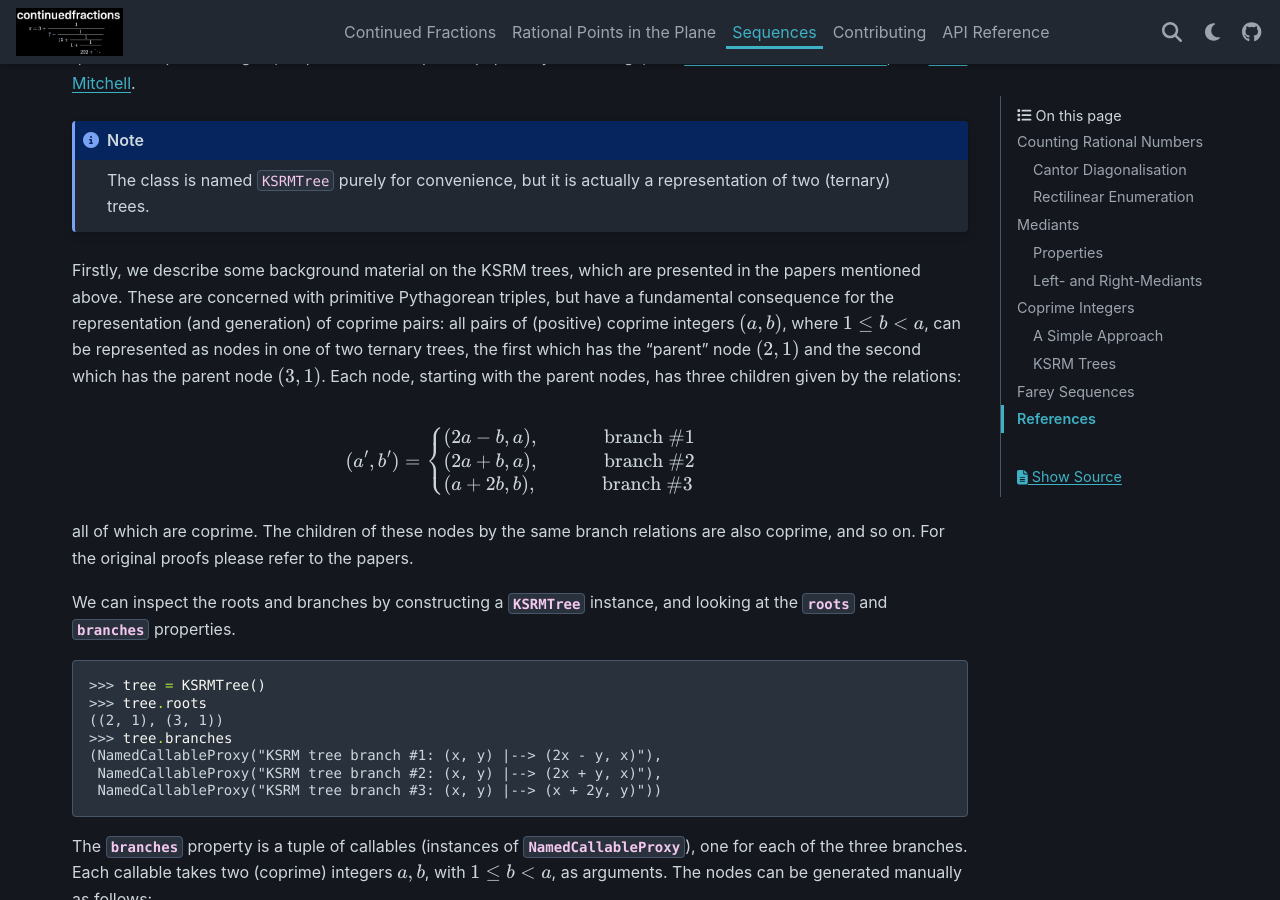
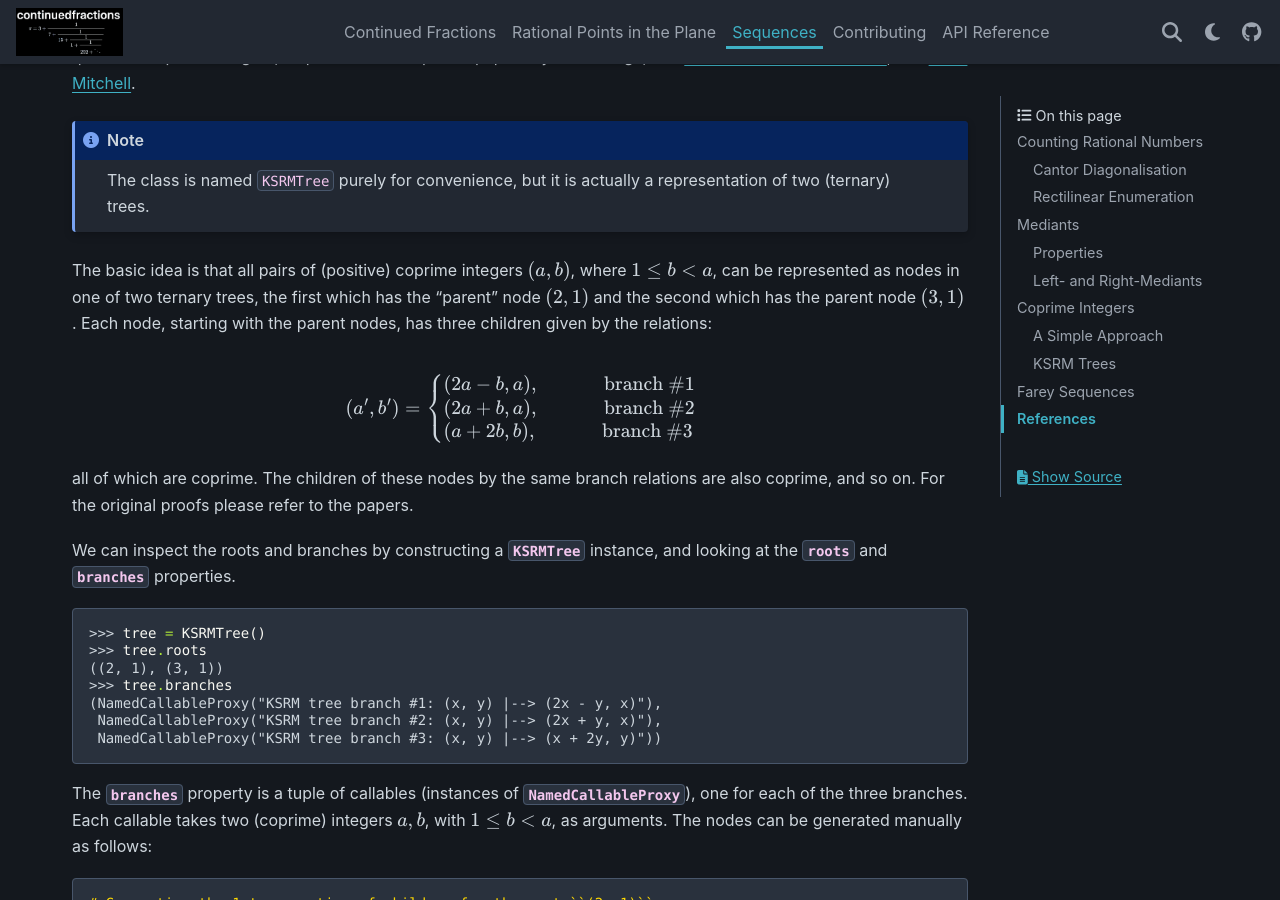
Before and after one commit to sr-murthy/continuedfractions, a Sphinx documentation site: the page built from docs/sources/sequences.rst, in a window 1280 px wide and 900 px high, scrolled down 15829 px. Built offline with Sphinx 7.4.7 and the PyData theme 0.15.4, drawn with Linux system fonts in a browser that asks for light colours; nearby versions of some CDN libraries.

Commit message:
docs: tweak sequences docs

```diff
--- a/docs/sources/sequences.rst
+++ b/docs/sources/sequences.rst
@@ -484,7 +484,7 @@ The :py:class:`~continuedfractions.sequences.KSRMTree` class is a class implemen
 
    The class is named ``KSRMTree`` purely for convenience, but it is actually a representation of two (ternary) trees.
 
-Firstly, we describe some background material on the KSRM trees, which are presented in the papers mentioned above. These are concerned with primitive Pythagorean triples, but have a fundamental consequence for the representation (and generation) of coprime pairs: all pairs of (positive) coprime integers :math:`(a, b)`, where :math:`1 \leq b < a`, can be represented as nodes in one of two ternary trees, the first which has the "parent" node :math:`(2, 1)` and the second which has the parent node :math:`(3, 1)`. Each node, starting with the parent nodes, has three children given by the relations:
+The basic idea is that all pairs of (positive) coprime integers :math:`(a, b)`, where :math:`1 \leq b < a`, can be represented as nodes in one of two ternary trees, the first which has the "parent" node :math:`(2, 1)` and the second which has the parent node :math:`(3, 1)`. Each node, starting with the parent nodes, has three children given by the relations:
 
 .. math::
 
```
